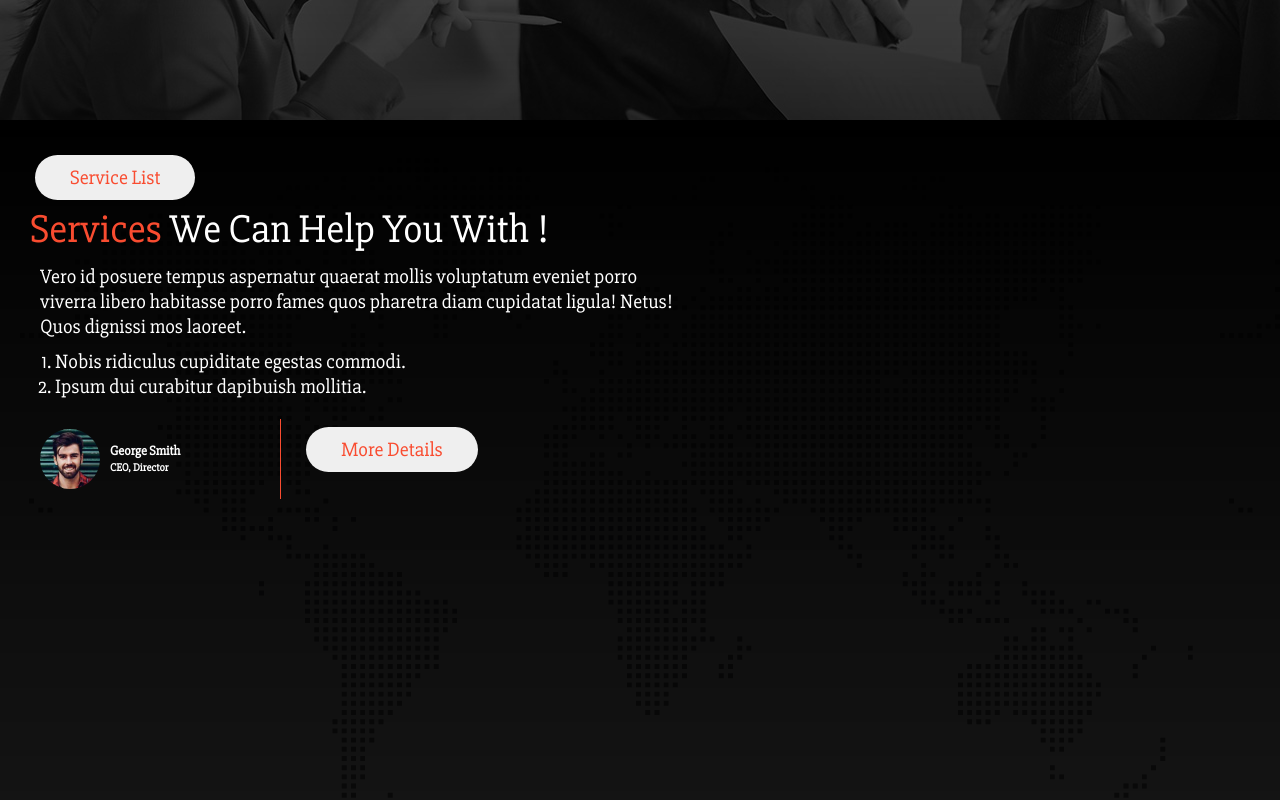
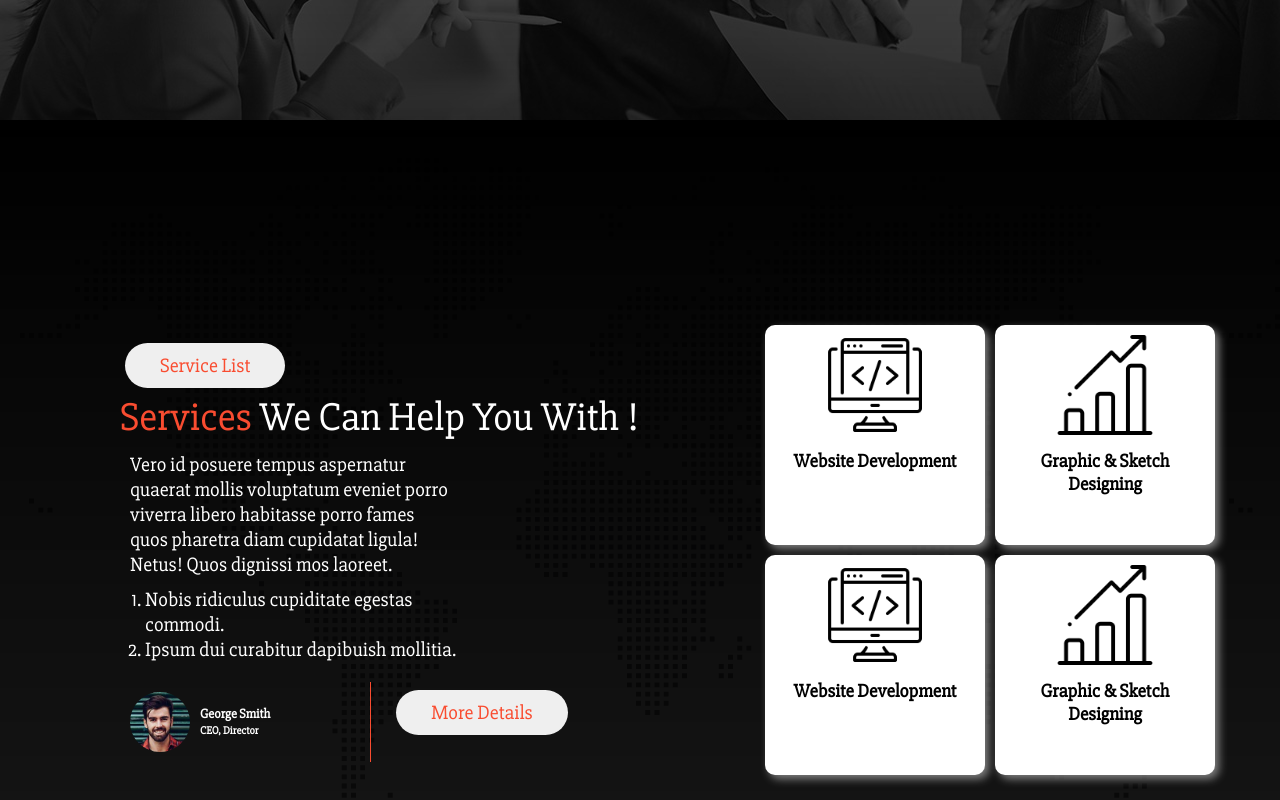
Before and after one commit to saiful172/digital-agency, a plain HTML site: page index.html in a window 1280 px wide. Shown: the part 760-1560 px from the top of the page. Drawn offline with Linux system fonts and the light colour scheme.

Commit message:
Service section

```diff
--- a/index.html
+++ b/index.html
@@ -47,7 +47,7 @@
         </div>
     </div>
     <!-- service list part -->
-    <section class="service-list">
+
         <div class="service-container">
             <div class="service-left-container">
                 <div class="service-details">
@@ -73,11 +73,36 @@
                     </div>
                 </div>
             </div>
-            <div class="srvice-right-container"></div>
+            <div class="service-right-container">
+                <div class="services">
+                    <div class="service-up">
+                        <div class="service">
+                            <img class="service-logo" src="asset/icons/coding.png" alt="">
+                            <h3>Website Development</h3>
+                        </div>
+                        <div class="service">
+                            <img class="service-logo" src="asset/icons/bar-chart.png" alt="">
+                            <h3>Graphic & Sketch Designing</h3>
+                        </div>
+
+                    </div>
+                    <div class="service-down">
+                        <div class="service-up">
+                            <div class="service">
+                                <img class="service-logo" src="asset/icons/coding.png" alt="">
+                                <h3>Website Development</h3>
+                            </div>
+                            <div class="service">
+                                <img class="service-logo" src="asset/icons/bar-chart.png" alt="">
+                                <h3>Graphic & Sketch Designing</h3>
+                            </div>
+                    </div>
+                </div>
+            </div>
 
         </div>
 
-    </section>
+
 
 
 </body>
--- a/style.css
+++ b/style.css
@@ -70,7 +70,7 @@
 }
 
 /* Service styles */
-.service-list {
+.service-container {
     width: 100%;
     height: 100vh;
     background-image: url('asset/image/footer-bg.png'),
@@ -78,7 +78,15 @@
     background-blend-mode: overlay;
     color: white;
     padding: 30px;
+    display: flex;
+    justify-content: center;
+    align-items: center;
+
 }
+.service-left-container{
+    width: 50%;
+}
+
 
 .service-btn {
     border-radius: 25px;
@@ -127,3 +135,24 @@
 .more-details{
     padding: 20px;
 }
+.service-up{
+    display: flex;
+}
+.service-down{
+    display: flex;
+}
+.service{
+    padding: 10px;
+    background-color: white;
+    box-shadow: 4px 4px 8px gray;
+    width: 200px;
+    height: 200px;
+    text-align: center;
+    color: black;
+    border-radius: 10px;
+    margin: 5px;
+}
+.service-logo{
+    width: 50%;
+    padding-bottom: 10px;
+}
```
